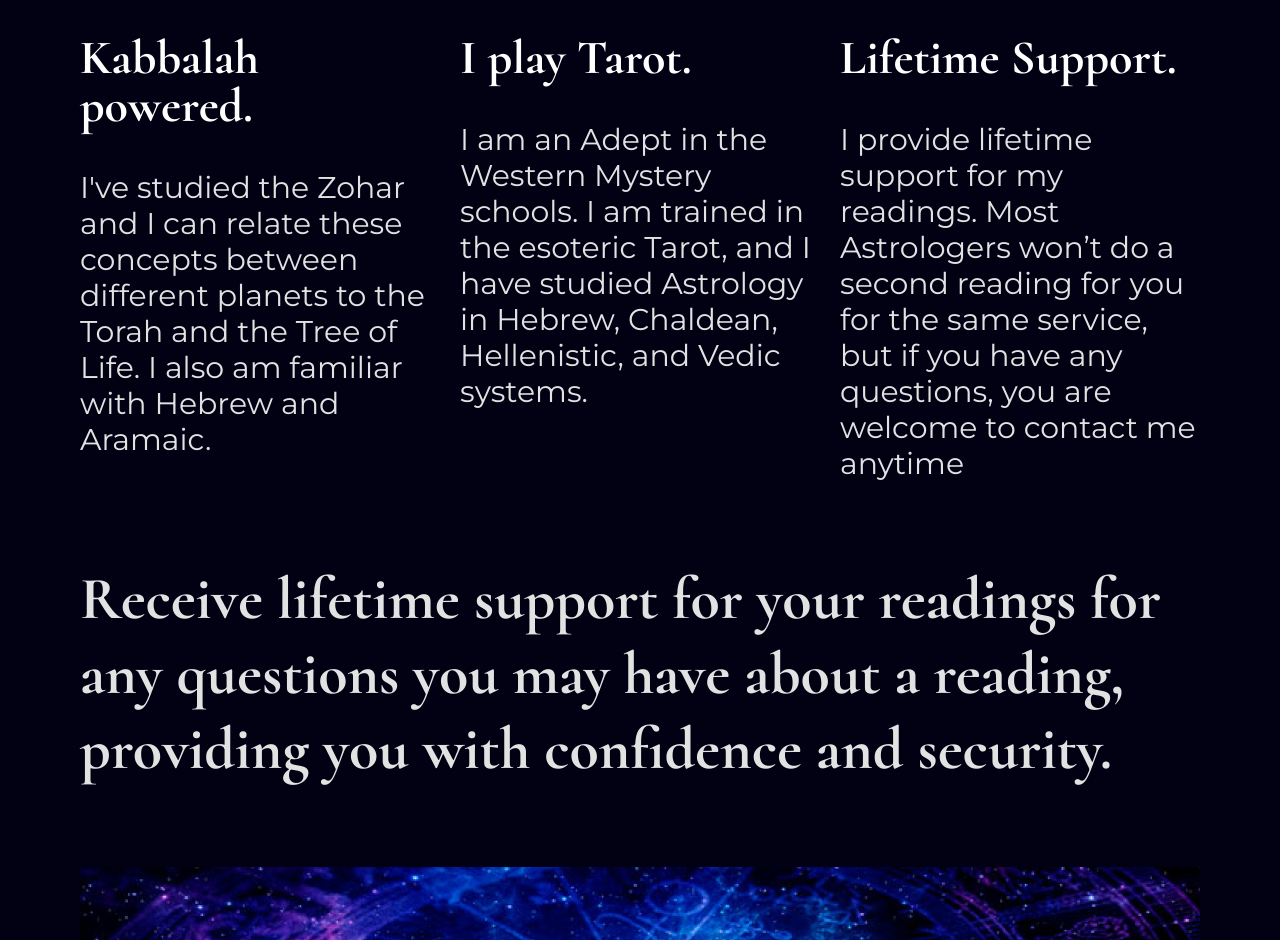
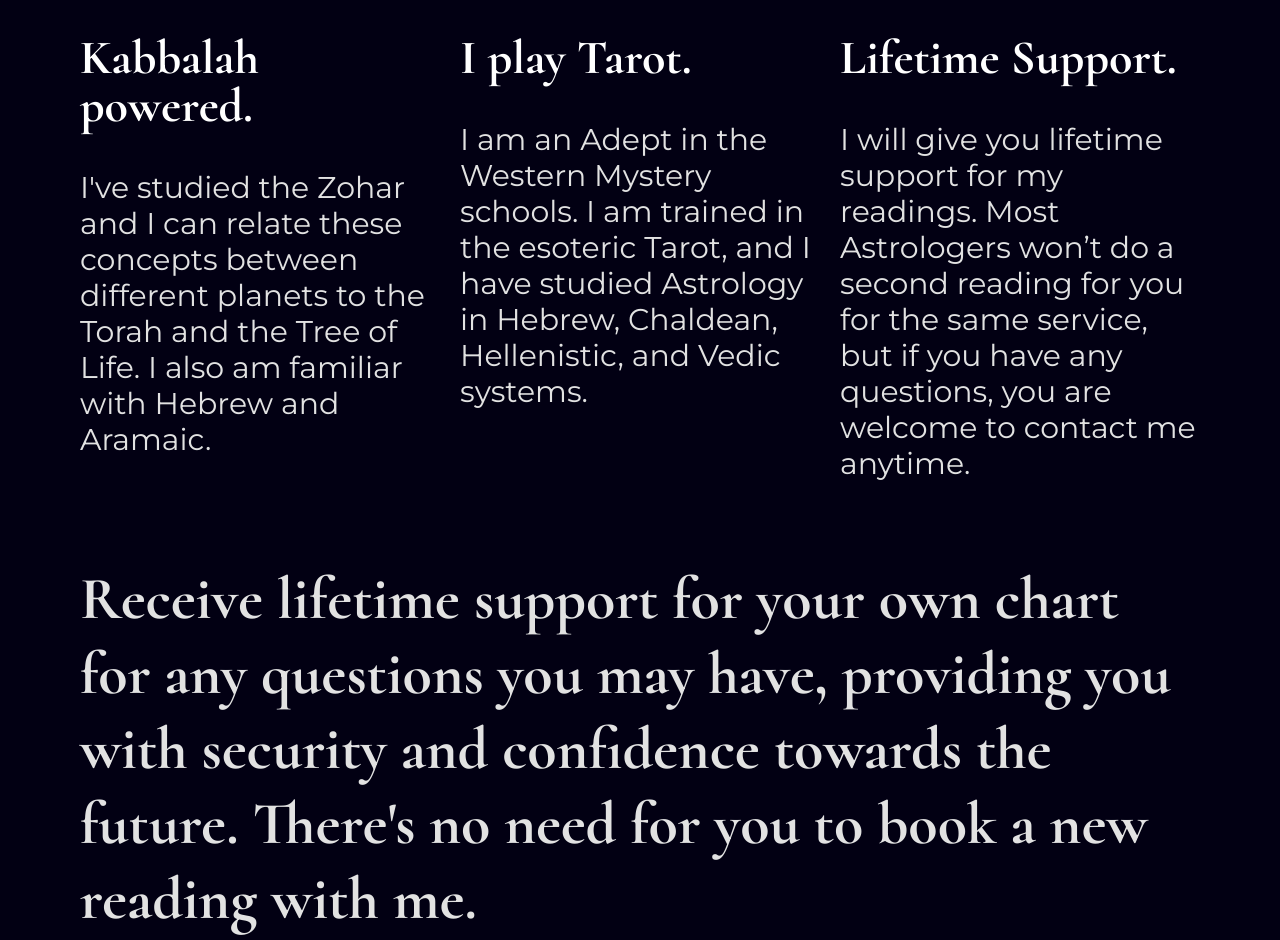
Before and after one commit to michalvarys/celestial-academy, an Astro site: page / in a window 1280 px wide. Shown: the part 1240-2180 px from the top of the page. Built offline with nearby package versions, Linux system fonts and the light colour scheme; Astro itself is replaced by a stand-in of ours.

Commit message:
Update about.md
I hope this fixes the bug. earlier index on the homepage wasn't able to display

```diff
--- a/src/content/homepage/about.md
+++ b/src/content/homepage/about.md
@@ -12,8 +12,8 @@ skills:
         order:  2
     - data:
         title: "Lifetime Support."
-        description: "I provide lifetime support for my readings. Most Astrologers won’t do a second reading for you for the same service, but if you have any questions, you are welcome to contact me             anytime"
-        order: 3
+        description: "I will give you lifetime support for my readings. Most Astrologers won’t do a second reading for you for the same service, but if you have any questions, you are welcome to contact          me anytime."
+        order:  3
 
-after: "Receive lifetime support for your readings for any questions you may have about a reading, providing you with confidence and security."
+after: "Receive lifetime support for your own chart for any questions you may have, providing you with security and confidence towards the future. There's no need for you to book a new reading with me."
 ---
```
